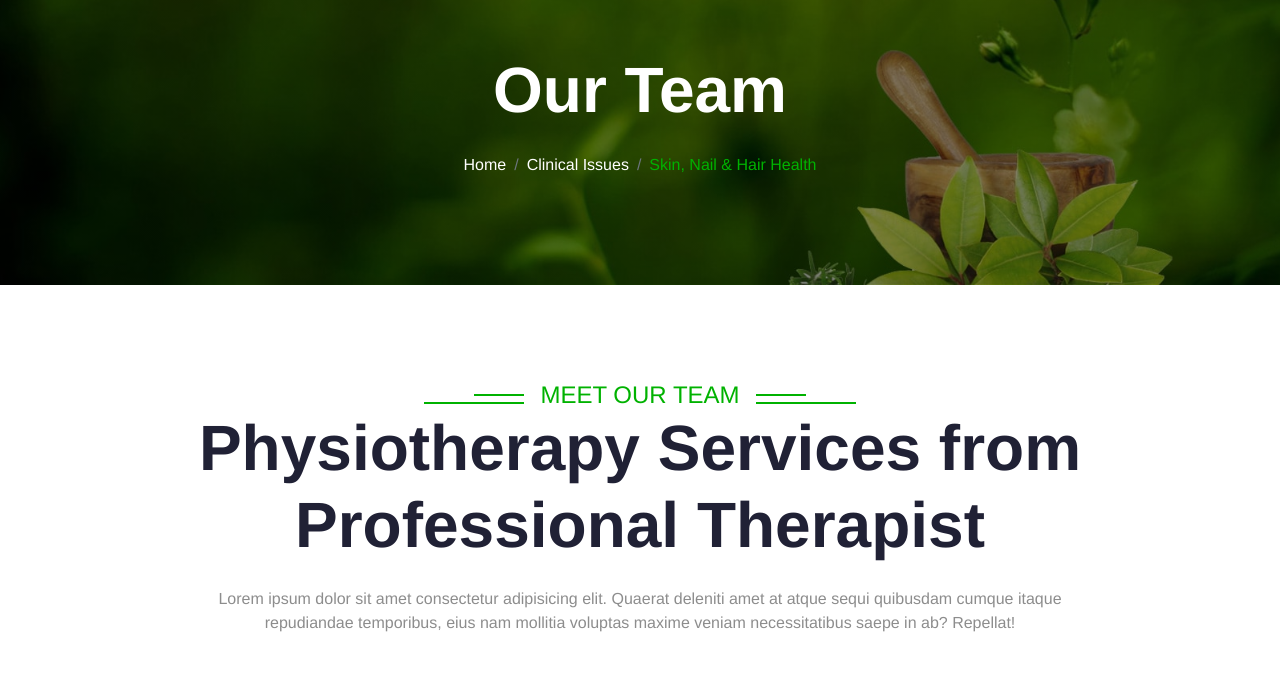
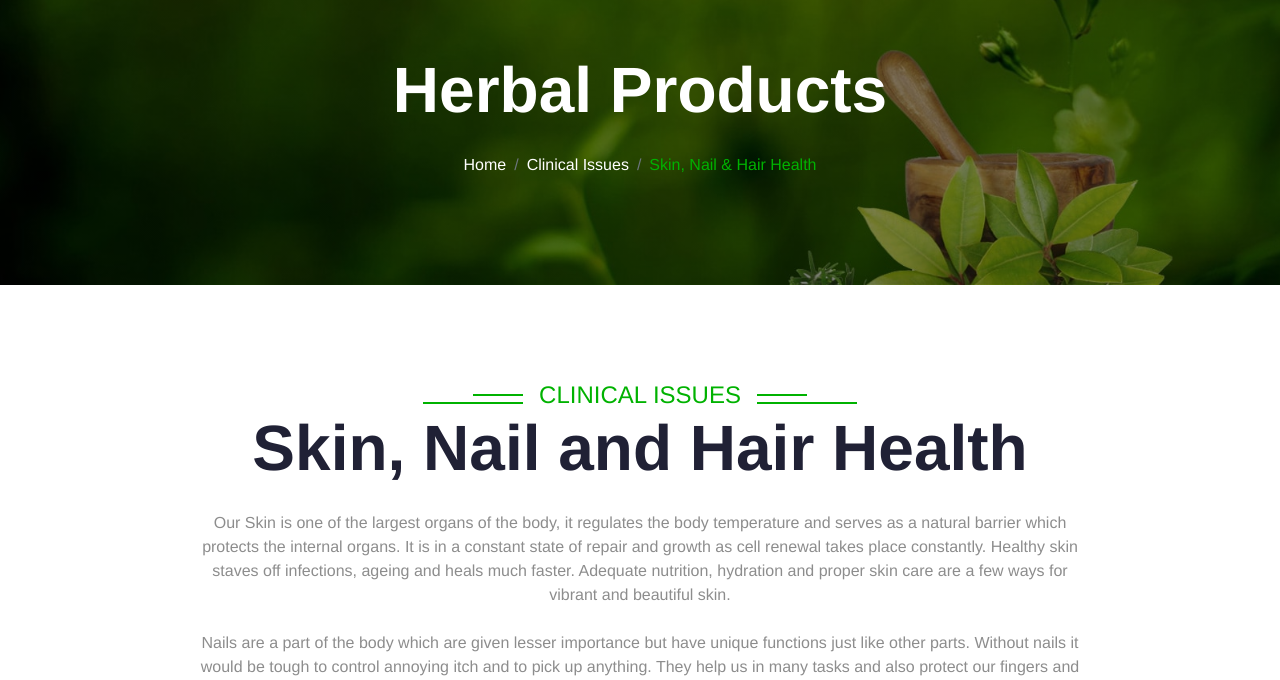
Before and after one commit to Trigya7webdev/Trigya-new-template, a plain HTML site: page skin-nail-hair.html in a window 1280 px wide. Shown: the part 201-881 px from the top of the page. Drawn offline with nearby package versions, Linux system fonts and the light colour scheme.

Commit message:
Update skin-nail-hair.html

```diff
--- a/skin-nail-hair.html
+++ b/skin-nail-hair.html
@@ -123,7 +123,7 @@
         <!-- Header Start -->
         <div class="container-fluid bg-breadcrumb">
             <div class="container text-center py-5" style="max-width: 900px;">
-                <h3 class="text-white display-3 mb-4 wow fadeInDown" data-wow-delay="0.1s">Our Team</h1>
+                <h3 class="text-white display-3 mb-4 wow fadeInDown" data-wow-delay="0.1s">Herbal Products</h1>
                 <ol class="breadcrumb justify-content-center mb-0 wow fadeInDown" data-wow-delay="0.3s">
                     <li class="breadcrumb-item"><a href="index.html">Home</a></li>
                     <li class="breadcrumb-item"><a href="#">Clinical Issues</a></li>
@@ -139,10 +139,14 @@
             <div class="container py-5">
                 <div class="section-title mb-5 wow fadeInUp" data-wow-delay="0.1s">
                     <div class="sub-style">
-                        <h4 class="sub-title px-3 mb-0">Meet our team</h4>
+                        <h4 class="sub-title px-3 mb-0">Clinical Issues</h4>
                     </div>
-                    <h1 class="display-3 mb-4">Physiotherapy Services from Professional Therapist</h1>
-                    <p class="mb-0">Lorem ipsum dolor sit amet consectetur adipisicing elit. Quaerat deleniti amet at atque sequi quibusdam cumque itaque repudiandae temporibus, eius nam mollitia voluptas maxime veniam necessitatibus saepe in ab? Repellat!</p>
+                    <h1 class="display-3 mb-4">Skin, Nail and Hair Health</h1>
+                    <p class="mb-0">Our Skin is one of the largest organs of the body, it regulates the body temperature and serves as a natural barrier which protects the internal organs. It is in a constant state of repair and growth as cell renewal takes place constantly. Healthy skin staves off infections, ageing and heals much faster. Adequate nutrition, hydration and proper skin care are a few ways for vibrant and beautiful skin.
+<br><br>
+Nails are a part of the body which are given lesser importance but have unique functions just like other parts. Without nails it would be tough to control annoying itch and to pick up anything. They help us in many tasks and also protect our fingers and toes from any kind of infection which makes maintaining nail health is equally important. They get prone to fungal infections easily and people suffering from diabetes need to give special attention to their nails.
+<br><br>
+Hair carries social and cultural significance and form a significant part of a person’s looks. People who suffer from hair loss or baldness experience discomfort and might even feel embarrassed. Voluminous, strong hair without any premature greying is also a sign of good health.</p>
                 </div>
                 <div class="row g-4 justify-content-center">
                     <div class="col-md-6 col-lg-6 col-xl-3 wow fadeInUp" data-wow-delay="0.1s">
```
